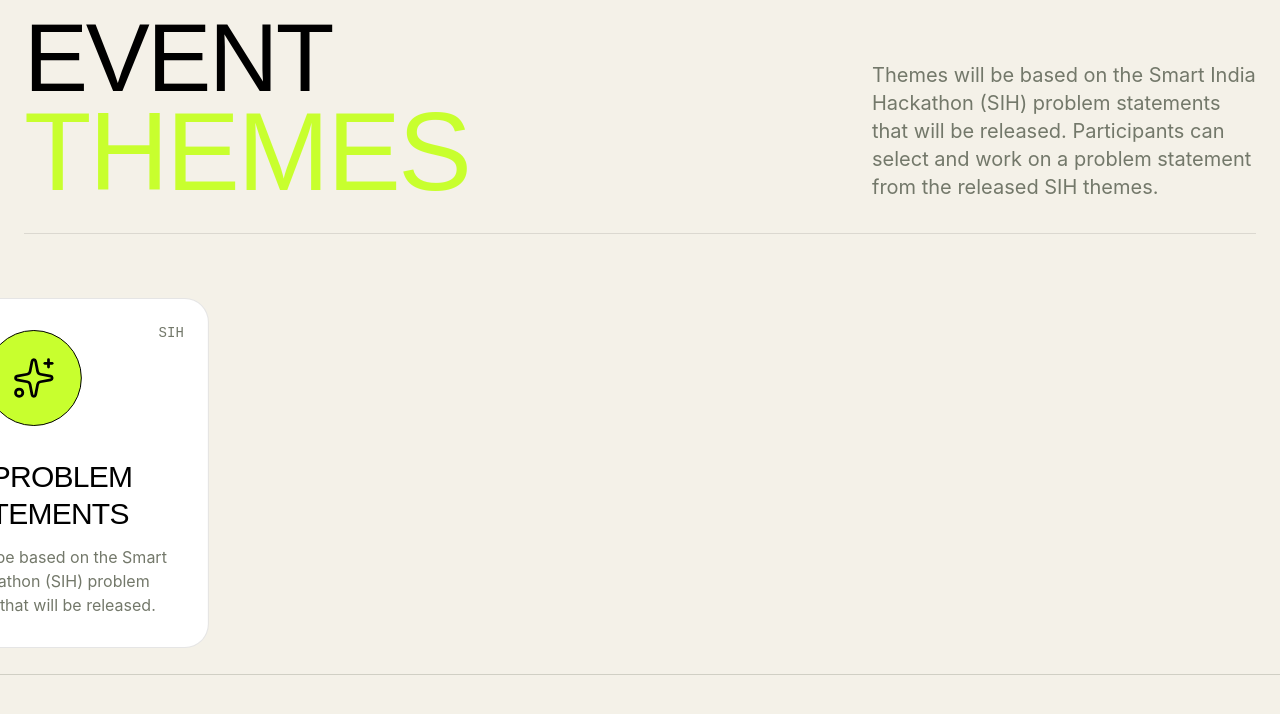
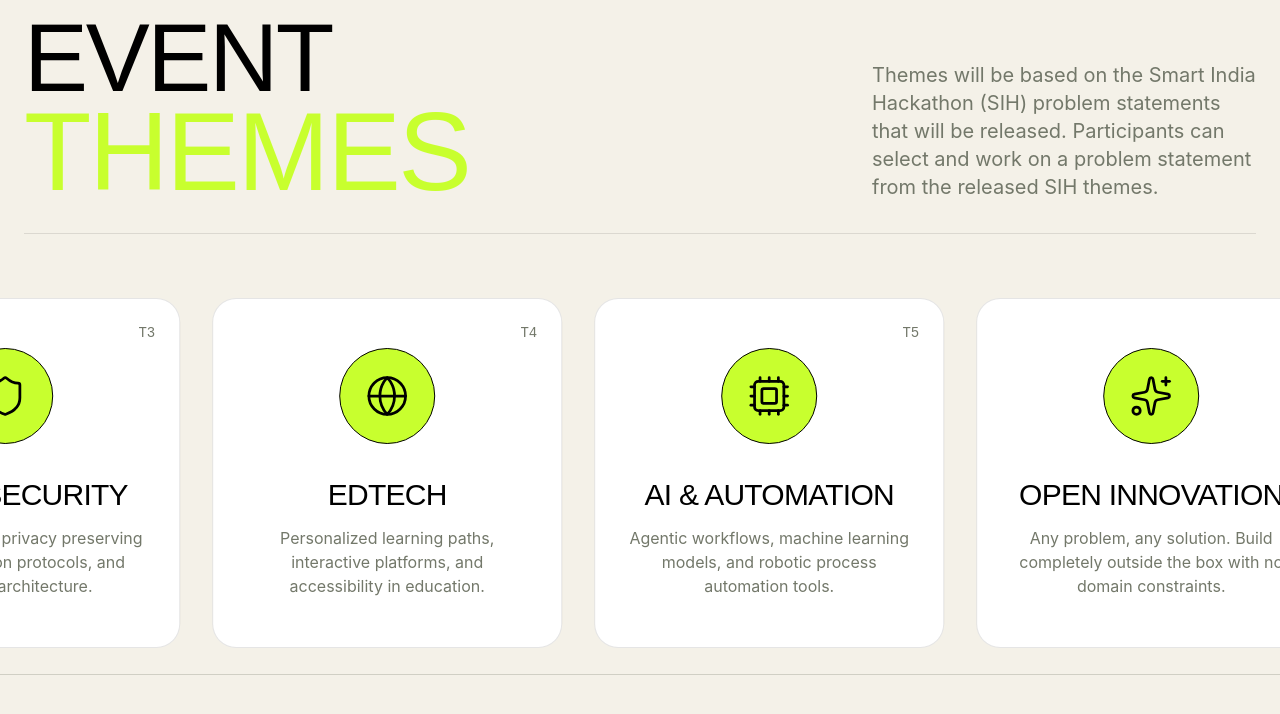
Before and after one commit to Lokesh18-hub/Hackathon-Website, a React (Vite) app: page / in a window 1280 px wide. Shown: the part 3960-4674 px from the top of the page. Built offline with nearby package versions, Linux system fonts and the light colour scheme.

Commit message:
Revert theme cards back to 6 tracks

```diff
--- a/src/sections/Themes.tsx
+++ b/src/sections/Themes.tsx
@@ -1,13 +1,43 @@
 import React, { useRef } from 'react';
 import { motion, useTransform, useScroll } from 'motion/react';
-import { Sparkles, ArrowRight } from 'lucide-react';
+import { Shield, Coins, HeartPulse, Sparkles, Globe, Cpu, ArrowRight } from 'lucide-react';
 
 const themes = [
   {
-    id: "SIH",
-    title: "SIH Problem Statements",
+    id: "T1",
+    title: "FinTech & Web3",
+    icon: <Coins size={44} strokeWidth={1.5} />,
+    description: "Decentralized finance, smart contracts, micro-payments, and financial inclusion tools."
+  },
+  {
+    id: "T2",
+    title: "Healthcare",
+    icon: <HeartPulse size={44} strokeWidth={1.5} />,
+    description: "Telemedicine, AI diagnostics, health tracking, and hospital management solutions."
+  },
+  {
+    id: "T3",
+    title: "Cybersecurity",
+    icon: <Shield size={44} strokeWidth={1.5} />,
+    description: "Threat detection, privacy preserving tools, encryption protocols, and zero-trust architecture."
+  },
+  {
+    id: "T4",
+    title: "EdTech",
+    icon: <Globe size={44} strokeWidth={1.5} />,
+    description: "Personalized learning paths, interactive platforms, and accessibility in education."
+  },
+  {
+    id: "T5",
+    title: "AI & Automation",
+    icon: <Cpu size={44} strokeWidth={1.5} />,
+    description: "Agentic workflows, machine learning models, and robotic process automation tools."
+  },
+  {
+    id: "T6",
+    title: "Open Innovation",
     icon: <Sparkles size={44} strokeWidth={1.5} />,
-    description: "Themes will be based on the Smart India Hackathon (SIH) problem statements that will be released."
+    description: "Any problem, any solution. Build completely outside the box with no domain constraints."
   }
 ];
 
```
